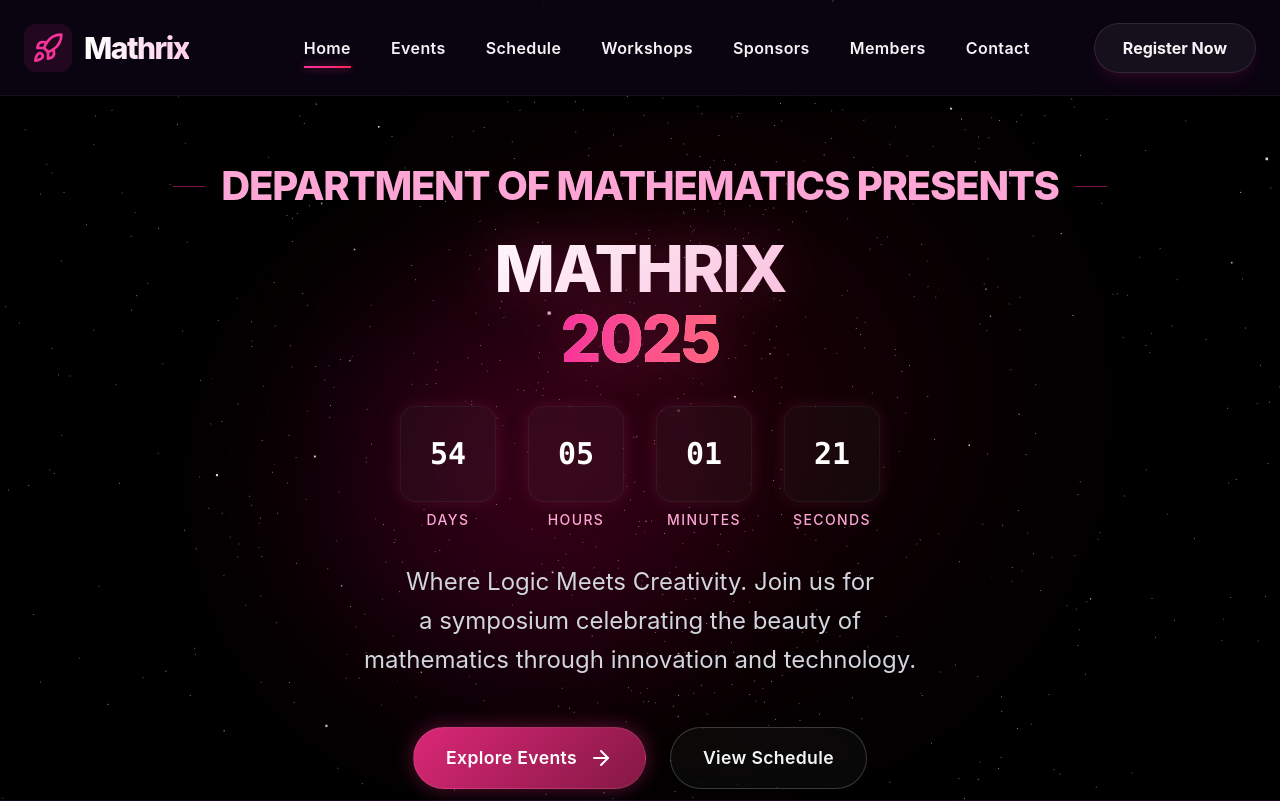
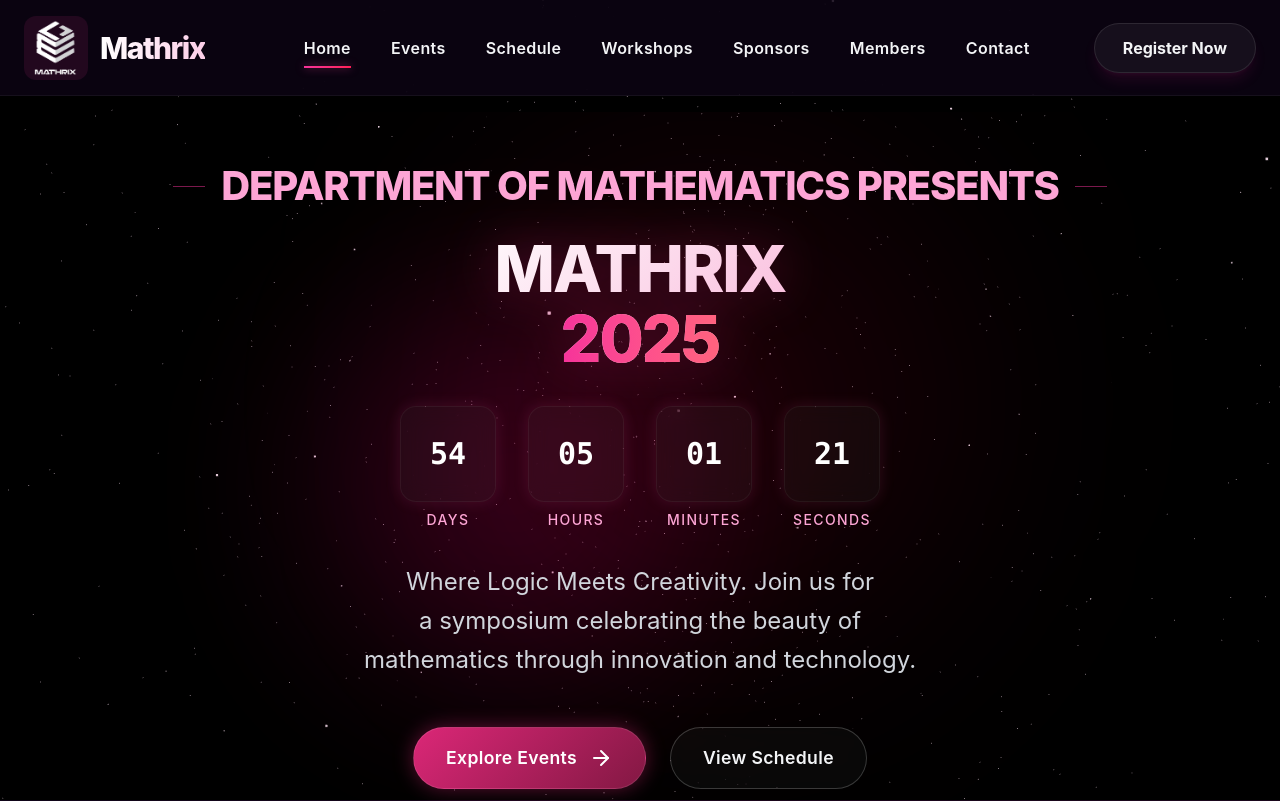
Before and after one commit to lokeshh29/mathrix-website-2026, a React (Vite) app in the folder frontend/: page / in a window 1280 px wide. Shown: the top 801 px of the page. Built offline with nearby package versions, Linux system fonts and the light colour scheme.

Commit message:
feat: logo

```diff
--- a/frontend/src/components/Navbar.jsx
+++ b/frontend/src/components/Navbar.jsx
@@ -2,6 +2,8 @@ import React, { useState } from 'react';
 import { NavLink } from 'react-router-dom';
 import { Menu, X, Rocket } from 'lucide-react';
 import { motion, AnimatePresence } from 'framer-motion';
+
+import logo from '../assets/logo.png';
 
 const Navbar = () => {
   const [isOpen, setIsOpen] = useState(false);
@@ -21,8 +23,8 @@ const Navbar = () => {
       <div className="container h-full mx-auto flex items-center justify-between px-6">
         {/* Logo */}
         <NavLink to="/" className="flex items-center gap-3 text-3xl font-bold tracking-tighter hover:opacity-80 transition-opacity group">
-          <div className="p-2 rounded-xl bg-pink-500/10 group-hover:bg-pink-500/20 transition-colors">
-            <Rocket className="text-pink-500 transform group-hover:-translate-y-1 transition-transform" size={32} />
+          <div className="p-1 rounded-xl bg-pink-500/10 group-hover:bg-pink-500/20 transition-colors">
+            <img src={logo} alt="Mathrix Logo" className="w-14 h-14 object-contain transform group-hover:-translate-y-1 transition-transform" />
           </div>
           <span className="bg-clip-text text-transparent bg-gradient-to-r from-white via-pink-200 to-pink-400 font-extrabold"
             style={{ backgroundSize: '200% auto' }}>
```
